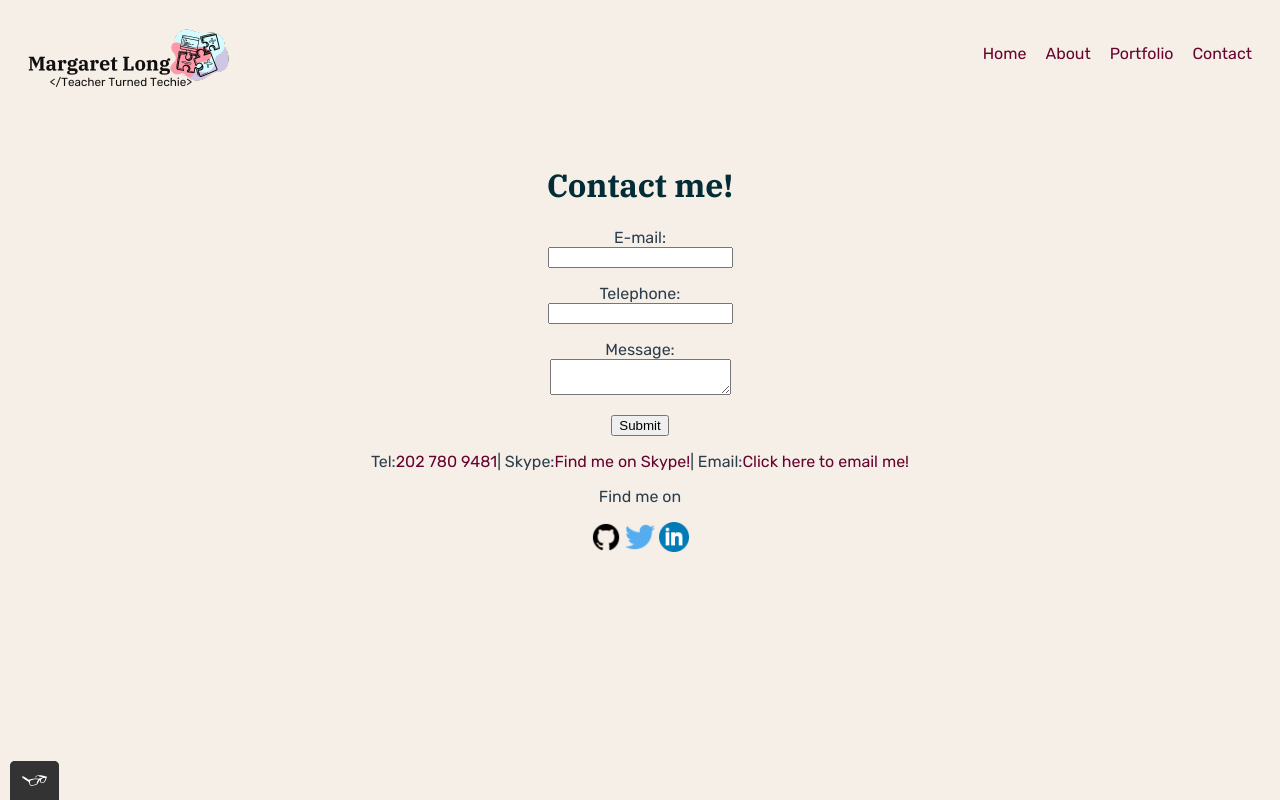
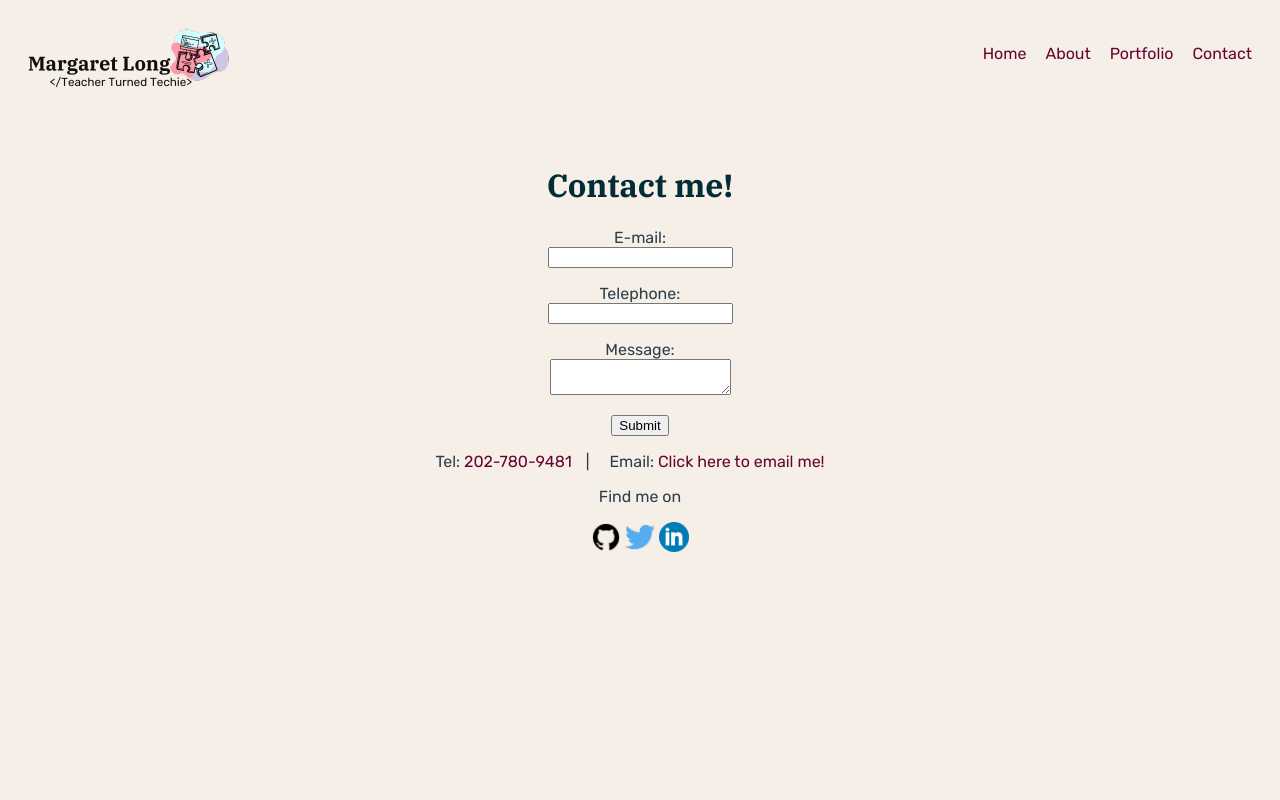
Before and after one commit to Maggie-dev93/Portfolio, a plain HTML site: page contact.html in a window 1280 px wide. Drawn offline with Linux system fonts and the light colour scheme.

Commit message:
fix contact styling

```diff
--- a/about.html
+++ b/about.html
@@ -339,7 +339,7 @@
    </svg>
 </div>
 
-    <script src="js/tota11y.min.js"></script>
+    <!--<script src="js/tota11y.min.js"></script>-->
 </body>
 
 </html>
--- a/contact.html
+++ b/contact.html
@@ -57,10 +57,19 @@
     </div>
 
     <div class="contact_methods">
-        Tel:<a href="tel:2027809481">202 780 9481</a>
-        | Skype:<a href="skype:live:.cid.c622f33e56285118">Find me on Skype!</a>
-        | Email:<a href="mailto:maggieneubiglong@gmail.com">Click here to email me!</a>
+        <div class="contact_item">
+            Tel: <a href="tel:+12027809481">202-780-9481</a>
+        </div>
+        <!--
+        <div class="contact_item">
+            Skype: <a href="skype:live:.cid.c622f33e56285118">Find me on Skype!</a>
+        </div>
+        -->
+        <div class="contact_item">
+            Email: <a href="mailto:maggieneubiglong@gmail.com">Click here to email me!</a>
+        </div>
     </div>
+
 
     <footer class="page_footer">
         <p>Find me on</p>
@@ -90,7 +99,7 @@
             window.location.href = mailtoLink;
         });
     </script>
-    <script src="js/tota11y.min.js"></script>
+    <!--<script src="js/tota11y.min.js"></script>-->
 </body>
 
 </html>
--- a/css/styles.css
+++ b/css/styles.css
@@ -390,3 +390,34 @@ button:focus,
 .image-container img:hover {
   transform: scale(1.1); /* Optional: Increase size on hover */
 }
+
+.contact_methods {
+  display: flex;
+  flex-direction: column;
+  align-items: flex-start;
+  gap: 10px;
+}
+
+.contact_item a {
+  text-decoration: none;
+}
+
+.contact_item a:hover {
+  text-decoration: underline;
+}
+
+@media (min-width: 600px) {
+  .contact_methods {
+    flex-direction: row;
+    align-items: center;
+  }
+
+  .contact_item::after {
+    content: '|';
+    margin: 0 10px;
+  }
+
+  .contact_item:last-child::after {
+    content: '';
+  }
+}
```
Also changed, not shown: home.html (+1 -1 lines), index.html (+1 -1 lines), portfolio.html (+1 -1 lines).
